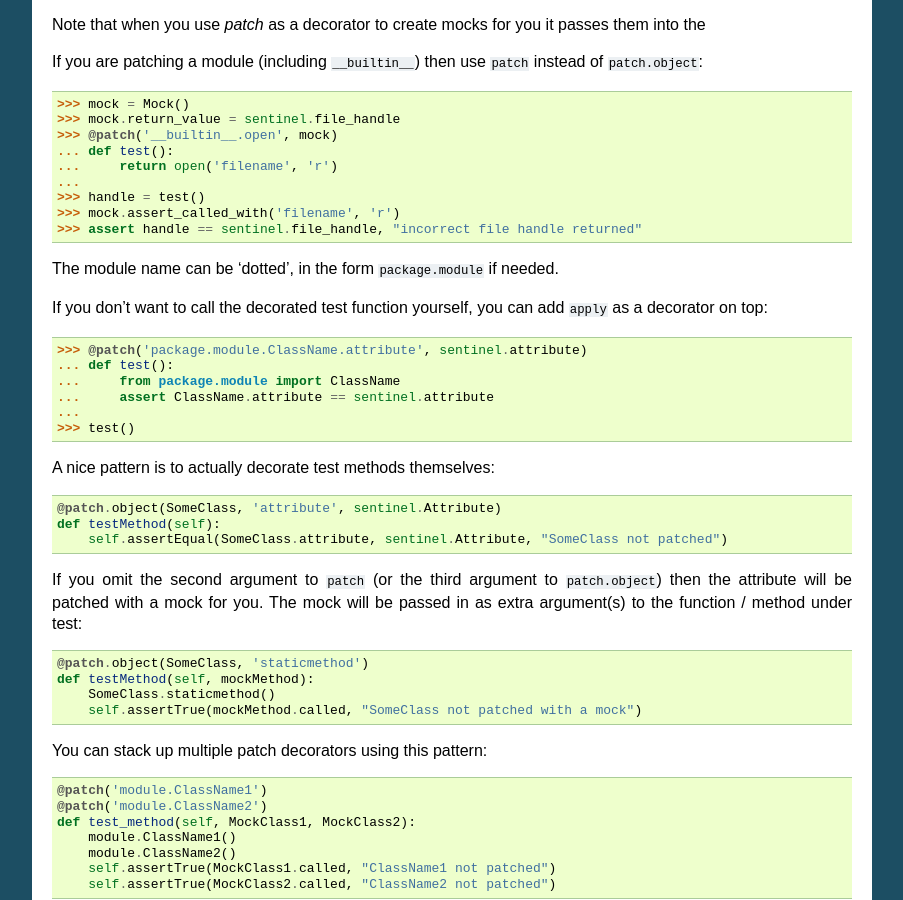
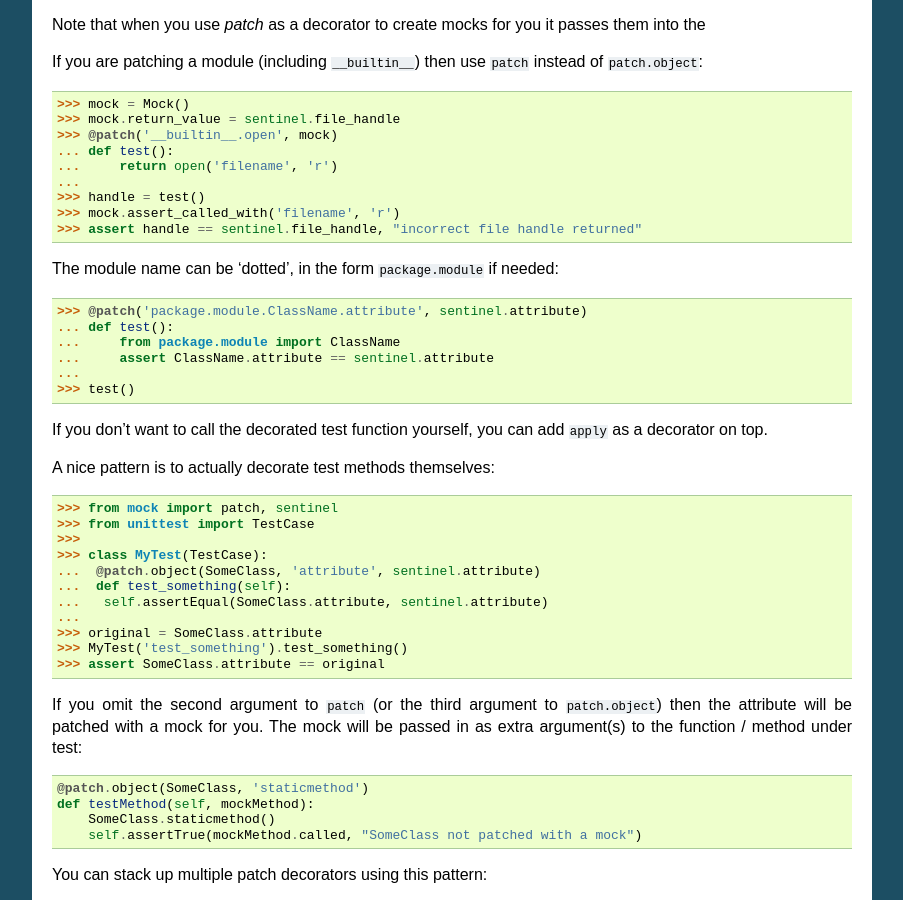
Before and after one commit to testing-cabal/mock, a Sphinx documentation site: the page built from docs/examples.txt, in a window 1280 px wide and 900 px high, scrolled down 3866 px. Shown: the whole window, without its empty margins (198-1101 px from the left). Built offline with Sphinx 7.4.7, drawn with Linux system fonts in a browser that asks for light colours; pages that are not in the unit, such as notebooks, are missing from menus.

Commit message:
docs update

```diff
--- a/docs/examples.txt
+++ b/docs/examples.txt
@@ -13,6 +13,7 @@
     class SomeClass(object):
         static_method = None
         class_method = None
+        attribute = None
 
     sys.modules['package'] = package = Mock()
     sys.modules['package.module'] = package.module
@@ -159,8 +160,6 @@ If you make an assertion about ``method_calls`` and any unexpected methods
 have been called, then the assertion will fail.
 
 
-
-
 Setting Return Values and Attributes
 ------------------------------------
 
@@ -318,11 +314,25 @@ If you don't want to call the decorated test function yourself, you can add
     ...
     >>> test()
 
-A nice pattern is to actually decorate test methods themselves::
 
-    @patch.object(SomeClass, 'attribute', sentinel.Attribute)
-    def testMethod(self):
-        self.assertEqual(SomeClass.attribute, sentinel.Attribute, "SomeClass not patched")
+If you don't want to call the decorated test function yourself, you can add
+``apply`` as a decorator on top.
+
+A nice pattern is to actually decorate test methods themselves:
+
+.. doctest::
+
+    >>> from mock import patch, sentinel
+    >>> from unittest import TestCase
+    >>>
+    >>> class MyTest(TestCase):
+    ...  @patch.object(SomeClass, 'attribute', sentinel.attribute)
+    ...  def test_something(self):
+    ...   self.assertEqual(SomeClass.attribute, sentinel.attribute)
+    ...
+    >>> original = SomeClass.attribute
+    >>> MyTest('test_something').test_something()
+    >>> assert SomeClass.attribute == original
 
 If you omit the second argument to ``patch`` (or the third argument to
 ``patch.object``) then the attribute will be patched with a mock for you. The
```
Also changed, not shown: other parts of docs/examples.txt (+1 -4 lines).
